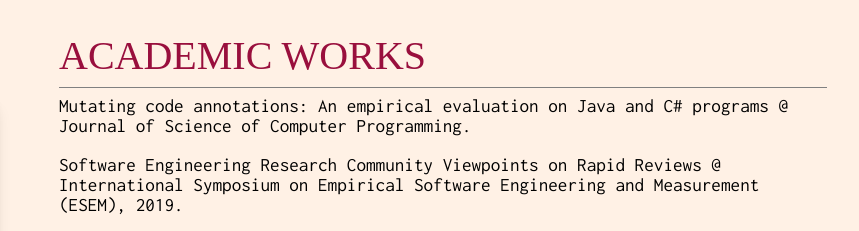
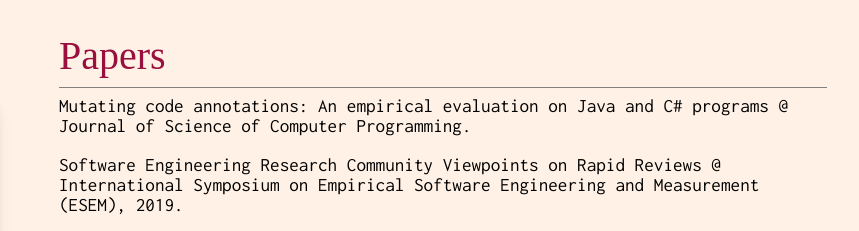
Before and after one commit to pmop/pmop.github.io, a plain HTML site: page index.html in a window 1280 px wide. Shown: the top 231 px of the page, 421-1280 px from the left. Drawn offline with nearby package versions, Linux system fonts and the light colour scheme.

Commit message:
Some changes

```diff
--- a/index.html
+++ b/index.html
@@ -52,7 +52,7 @@
 				</div>
 			</div>
 			<div id="works">
-				<h2 style='color: var(--claret); font-weight: 400; font-size: 5vh; font-family: Droid Serif;'>ACADEMIC WORKS</h2>
+				<h2 style='color: var(--claret); font-weight: 400; font-size: 5vh; font-family: Droid Serif;'>Papers</h2>
 				<hr/>
 				<div id="works-content">
 					<div class="works-content-item"><a href='http://dx.doi.org/10.1109/esem.2019.8870144https://www.sciencedirect.com/science/article/abs/pii/S0167642320300290?CMX_ID=&SIS_ID=-1&dgcid=STMJ_75273_AUTH_SERV_PPUB&utm_acid=-796585100&utm_campaign=STMJ_75273_AUTH_SERV_PPUB&utm_dgroup=Email1Publishing&utm_in=DM654623&utm_medium=email&utm_source=AC_30&utm_term=Email%201%20Publishing' target='_blank'>Mutating code annotations: An empirical evaluation on Java and C# programs @ Journal of Science of Computer Programming.</a></div>
```
